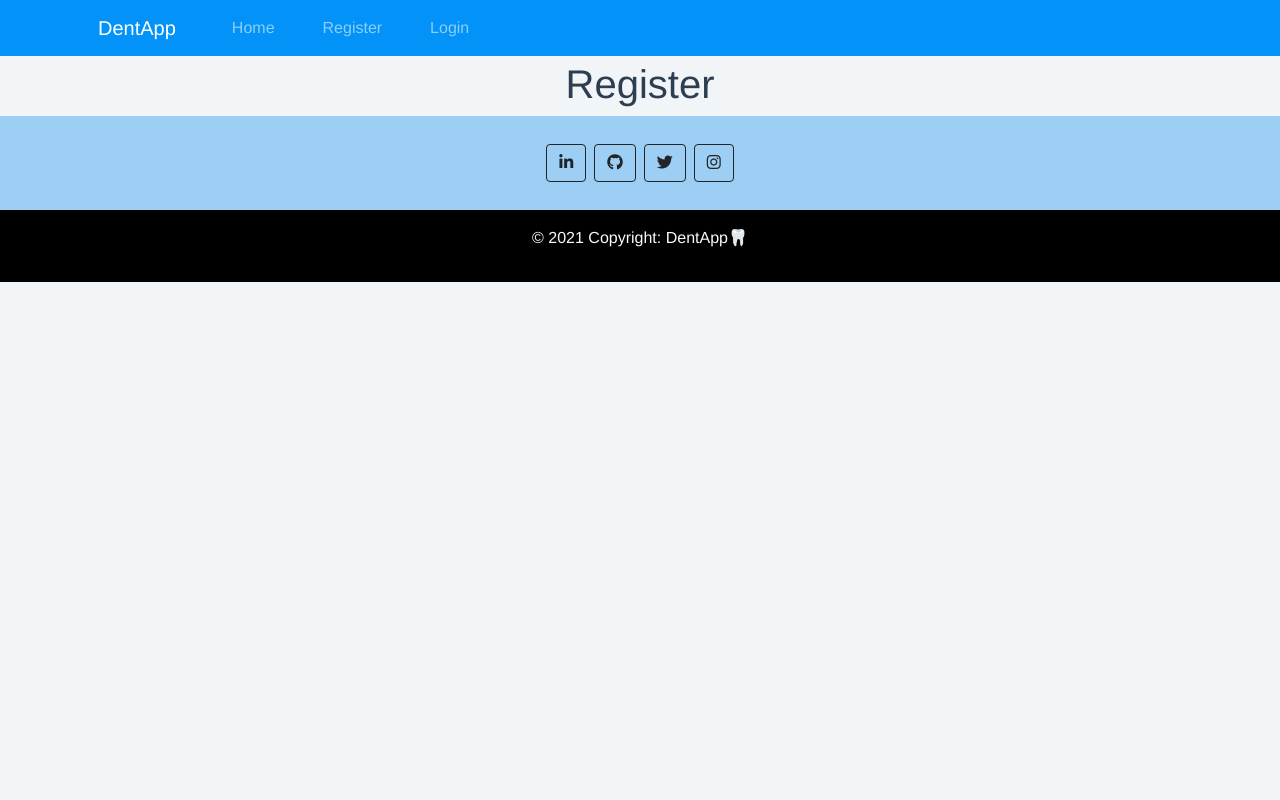
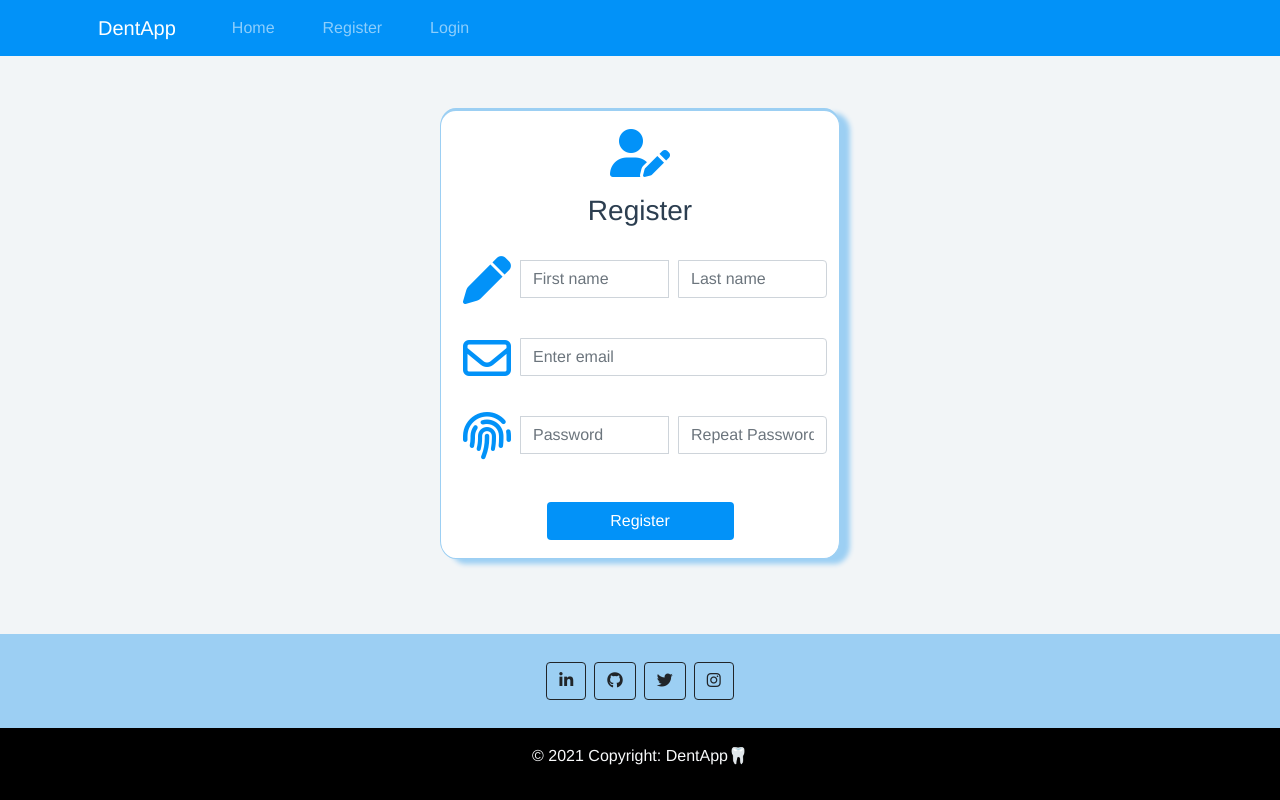
Before and after one commit to ibobev/dent-appointment-system, a Vue app in the folder client/: page /register in a window 1280 px wide. Built offline with nearby package versions, Linux system fonts and the light colour scheme.

Commit message:
Added register form in Register

```diff
--- a/client/src/views/Register.vue
+++ b/client/src/views/Register.vue
@@ -1,18 +1,105 @@
 <template>
-    <h1>Register</h1>
+  <div id="register-page" class="container mt-5">
+    <i class="fas fa-user-edit fa-3x mt-2"></i>
+    <h3 class="mt-3 mb-4">Register</h3>
+    <form class="">
+      <div class="form-group mx-auto">
+        <div class="input-group mb-3">
+          <i class="fas fa-pen fa-3x mt-1"></i>
+          <input
+            type="text"
+            class="form-control mt-2 mb-3"
+            id="first-name"
+            placeholder="First name"
+            required
+          />
+          <input
+            type="text"
+            class="form-control mt-2 mb-3"
+            id="last-name"
+            placeholder="Last name"
+            required
+          />
+        </div>
+      </div>
+      <div class="form-group mx-auto">
+        <div class="input-group mb-3">
+          <i class="far fa-envelope fa-3x mt-1"></i>
+          <input
+            type="email"
+            class="form-control mt-2 mb-3"
+            id="email"
+            placeholder="Enter email"
+            required
+          />
+        </div>
+      </div>
+      <div class="form-group mx-auto">
+        <div class="input-group mb-3">
+          <i class="fas fa-fingerprint fa-3x mt-1"></i>
+          <input
+            type="password"
+            class="form-control mt-2 mb-3"
+            id="password"
+            placeholder="Password"
+            required
+          />
+          <input
+            type="password"
+            class="form-control mt-2 mb-3"
+            id="password-repeat"
+            placeholder="Repeat Password"
+            required
+          />
+        </div>
+      </div>
+      <button type="submit" class="btn mt-3 mb-2">Register</button>
+    </form>
+  </div>
 </template>
 
 <style scoped>
+#register-page {
+  padding-top: 10px;
+  padding-bottom: 10px;
+  margin-bottom: 75px;
+  background-color: #fff;
+  width: 400px;
+  border: 1px solid #9ccff3;
+  border-top: 3px solid #9ccff3;
+  border-radius: 4%;
+  box-shadow: 10px 5px 5px #9ccff3;
+}
+button {
+  background-color: #0292f8;
+  color: #fff;
+  width: 50%;
+}
+.far{
+  color:#0292f8;
+  margin-right:10px;
+  margin-left:10px;
+}
+.fas{
+  color:#0292f8;
+  margin-right:10px;
+  margin-left:10px;
+}
 
+#first-name{
+    margin-right:10px;
+}
+
+#password{
+    margin-right:10px;
+}
 </style>
 
+
 <script>
+export default {
+  name: "Register",
 
-export default{
-    name: 'Register',
-
-    methods:{
-
-    },
-}
+  methods: {},
+};
 </script>
```
